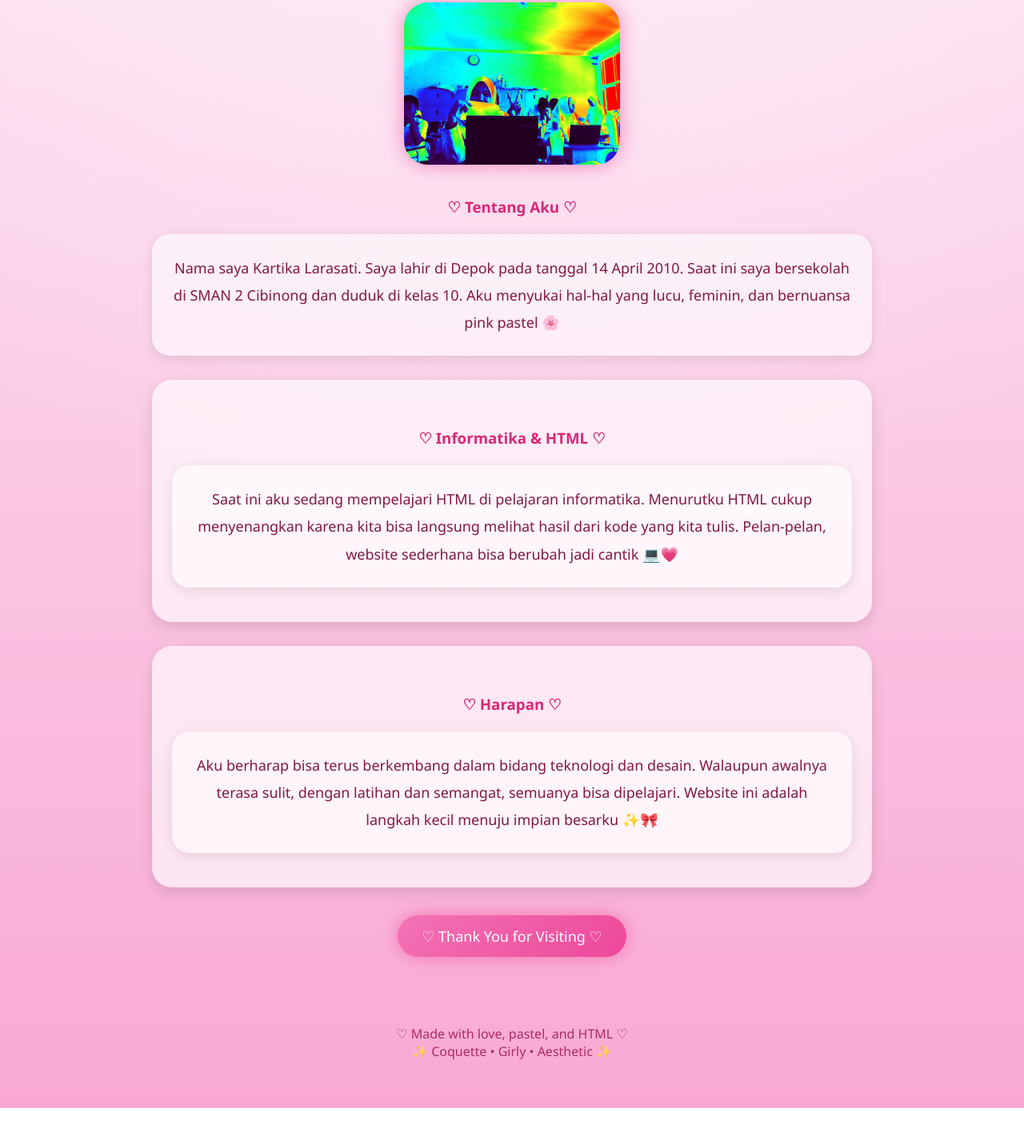
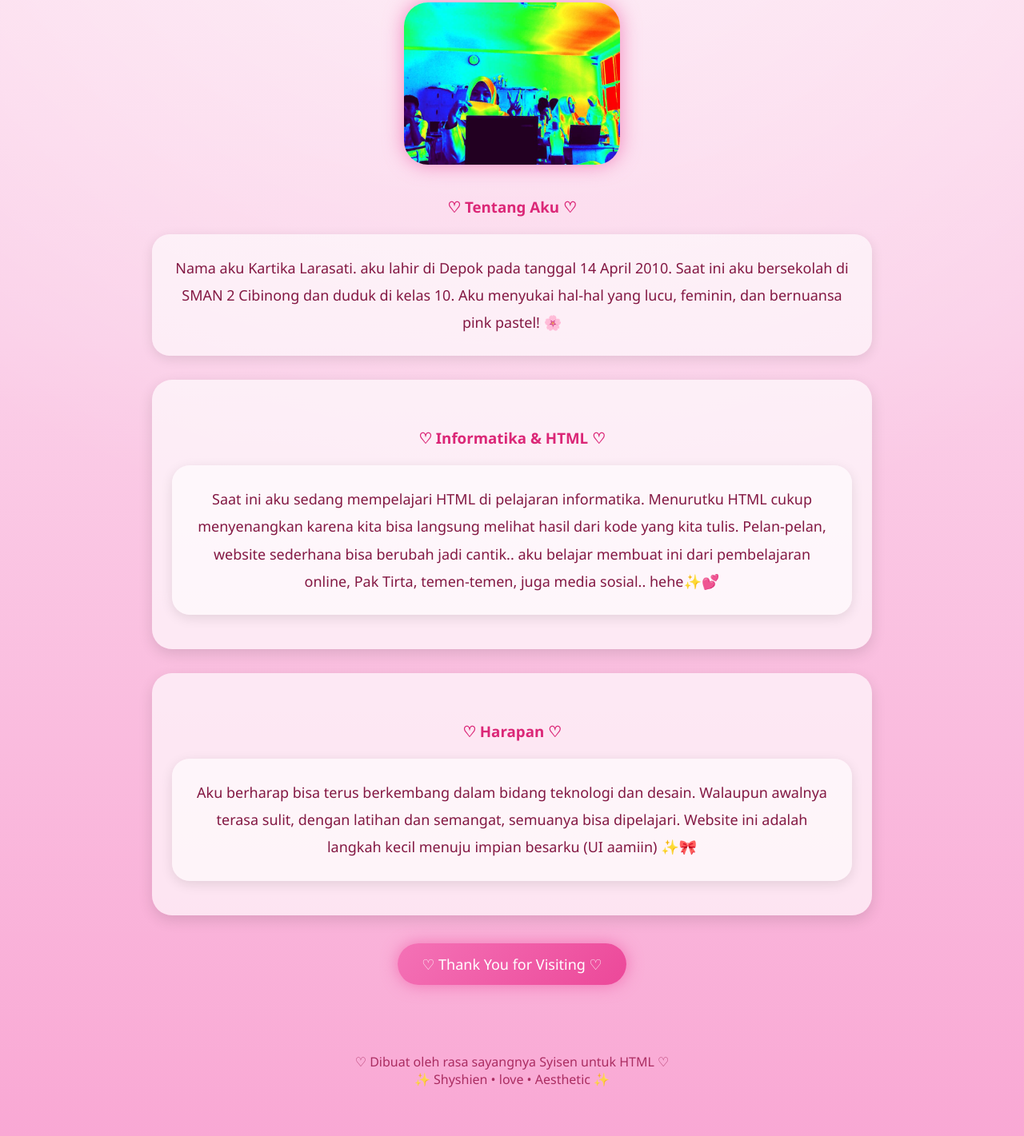
Before and after one commit to kartikalarasati144-netizen/24_Kartika-Larasati.tugas, a plain HTML site: page index.html in a window 1280 px wide. Shown: the part 555-1976 px from the top of the page at 80% size. Before the commit the page ends 1941 px from the top, so only its background shows below. Drawn offline with Linux system fonts and the light colour scheme.

Commit message:
Update index.html

```diff
--- a/index.html
+++ b/index.html
@@ -152,9 +152,9 @@
     <h3>♡ Tentang Aku ♡</h3>
 
     <p>
-      Nama saya Kartika Larasati. Saya lahir di Depok pada tanggal 14 April 2010.
-      Saat ini saya bersekolah di SMAN 2 Cibinong dan duduk di kelas 10.
-      Aku menyukai hal-hal yang lucu, feminin, dan bernuansa pink pastel 🌸
+      Nama aku Kartika Larasati. aku lahir di Depok pada tanggal 14 April 2010.
+      Saat ini aku bersekolah di SMAN 2 Cibinong dan duduk di kelas 10.
+      Aku menyukai hal-hal yang lucu, feminin, dan bernuansa pink pastel! 🌸
     </p>
 
     <div class="card">
@@ -163,7 +163,9 @@
         Saat ini aku sedang mempelajari HTML di pelajaran informatika.
         Menurutku HTML cukup menyenangkan karena kita bisa langsung melihat
         hasil dari kode yang kita tulis. Pelan-pelan, website sederhana bisa
-        berubah jadi cantik 💻💗
+        berubah jadi cantik.. aku belajar membuat ini dari pembelajaran online, Pak Tirta,
+        temen-temen, juga media sosial.. hehe✨💕
+
       </p>
     </div>
 
@@ -173,15 +175,15 @@
         Aku berharap bisa terus berkembang dalam bidang teknologi dan desain.
         Walaupun awalnya terasa sulit, dengan latihan dan semangat,
         semuanya bisa dipelajari. Website ini adalah langkah kecil menuju
-        impian besarku ✨🎀
+        impian besarku (UI aamiin) ✨🎀
       </p>
     </div>
 
     <a class="button" href="#">♡ Thank You for Visiting ♡</a>
 
     <footer>
-      ♡ Made with love, pastel, and HTML ♡ <br>
-      ✨ Coquette • Girly • Aesthetic ✨
+      ♡ Dibuat oleh rasa sayangnya Syisen untuk HTML ♡ <br>
+      ✨ Shyshien • love • Aesthetic ✨
     </footer>
 
   </div>
```
